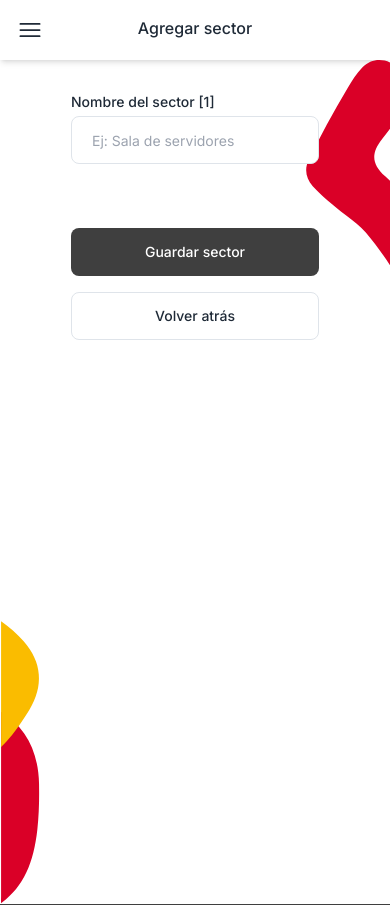
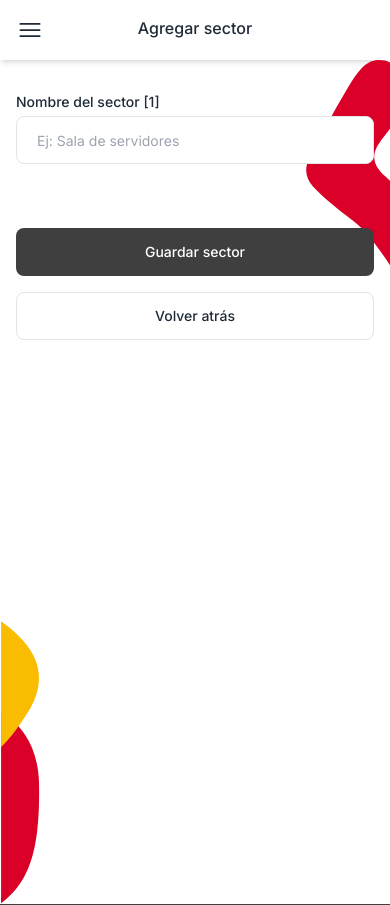
Before and after one commit to marcopdonoso/impromec-calculador, a Next.js app: page /dashboard/calculator/edit-project/add-sector in a window 390 px wide. Shown: the top 905 px of the page. Built offline with nearby package versions, Linux system fonts and the light colour scheme.

Commit message:
calculador: agrega version responsive de vista add-sector

```diff
--- a/src/app/(app)/dashboard/calculator/edit-project/add-sector/page.tsx
+++ b/src/app/(app)/dashboard/calculator/edit-project/add-sector/page.tsx
@@ -3,14 +3,16 @@ import Input from '@/components/Input'
 
 export default function AddSectorPage() {
   return (
-    <section className="flex min-h-screen flex-col px-4 pt-8">
+    <section className="flex min-h-screen w-full max-w-4xl flex-col px-4 pt-8">
       <Input
         label="Nombre del sector [1]"
         placeholder="Ej: Sala de servidores"
-        className="mb-16"
+        className="mb-16 lg:mb-6"
       />
-      <Button className="mb-4">Guardar sector</Button>
-      <Button variant="secondary">Volver atrás</Button>
+      <div className="flex flex-col gap-4 lg:flex-row-reverse lg:gap-9">
+        <Button>Guardar sector</Button>
+        <Button variant="secondary">Volver atrás</Button>
+      </div>
     </section>
   )
 }
```
